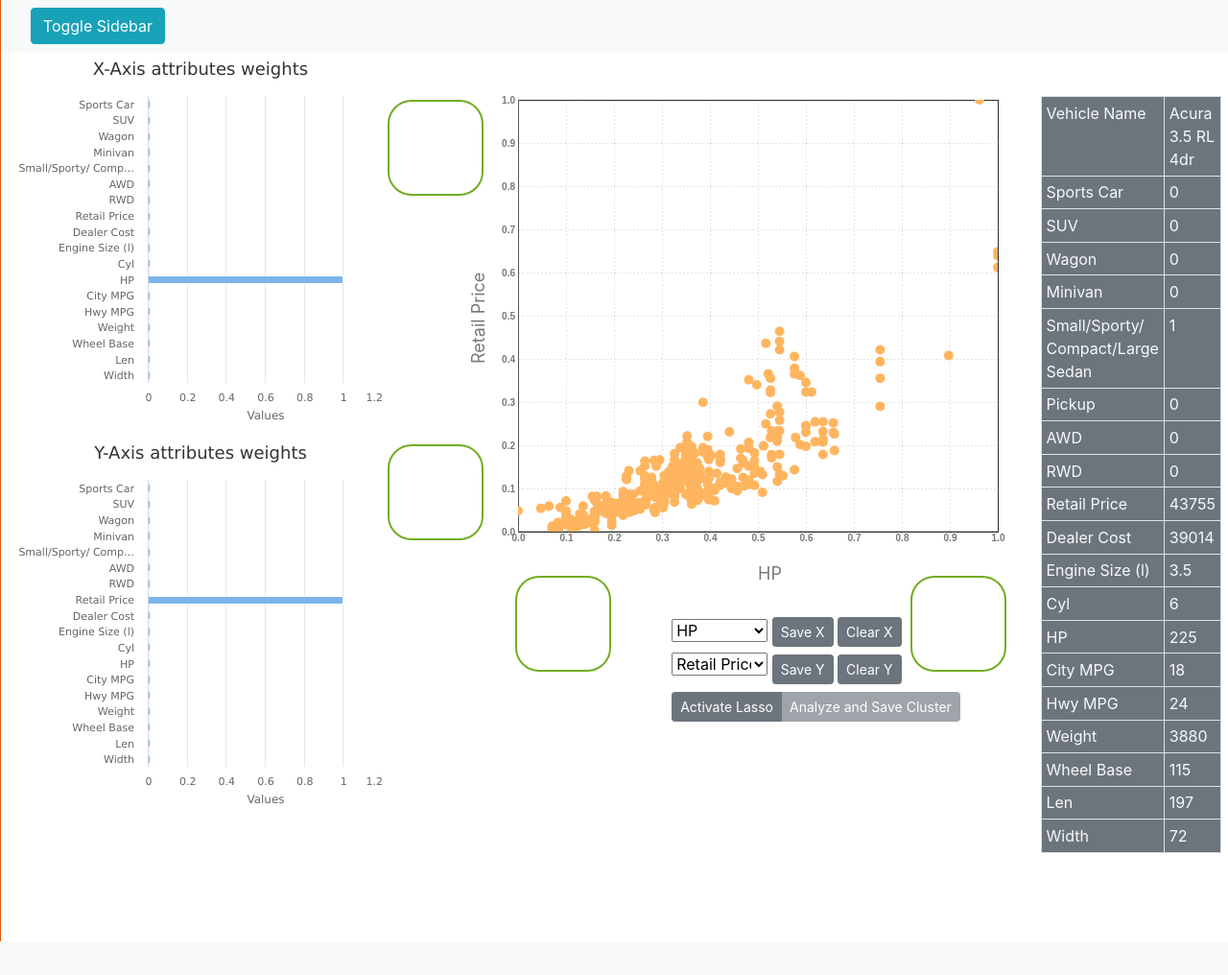
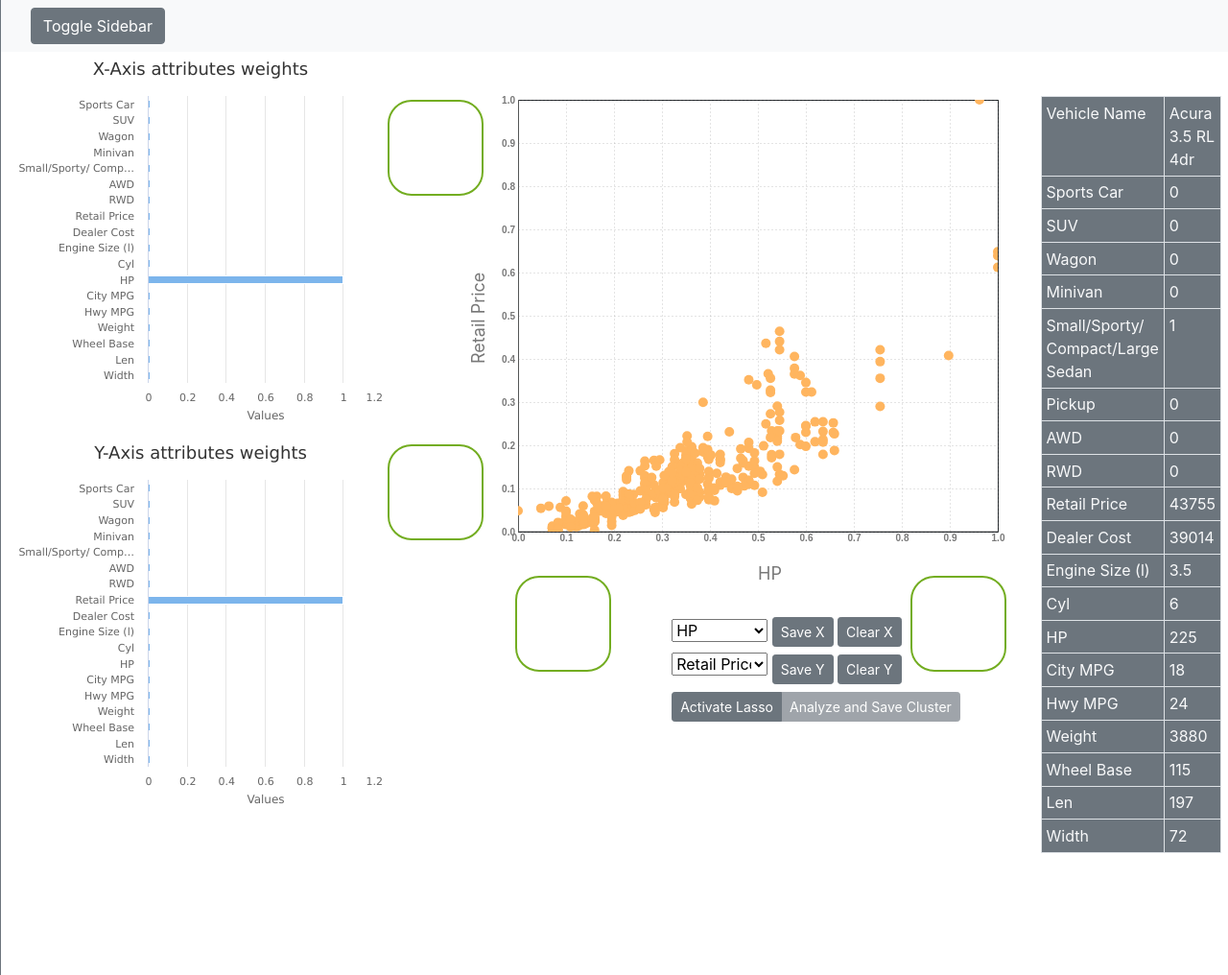
Before and after one commit to Akash127/CSE-578-Data-Visualization, a PHP site: page / in a window 1280 px wide. Shown: the whole page at 96% size. Before the commit the page ends 981 px from the top, so only its background shows below. Run offline with PHP 8.4, Linux system fonts and the light colour scheme; some libraries are stand-ins or nearby versions.

Commit message:
Some UI Updates

```diff
--- a/css/style.css
+++ b/css/style.css
@@ -140,6 +140,8 @@ table{
 .selected {
     fill: steelblue;
 }
+
+/* Side Bar Styles */
 .wrapper {
     display: flex;
     width: 100%;
@@ -147,14 +149,25 @@ table{
 }
 #sidebar{
     width: 321px;
-    background-color: #e15707;
+    /* background-color: #6C757D; */
+    background-color: #6C757D;
+    /* background-color: #E7E7E7; */
 }
 #sidebar.active {
     margin-left: -320px;
 }
 #main-content{width:100%}
-.compare{background-color: cornsilk;}
 #ToCompare1 svg{margin-top:-6px}
 #ToCompare2 svg{margin-top:-146px}
 #ToCompare3 svg{margin-top:-286px}
 #ToCompare4 svg{margin-top:-420px}
+
+.sidebar-header {
+    color:#F4F9FA;
+}
+
+.compare {
+    /* border: 2px solid red; */
+    border-radius: 10px;
+    background-color: #BBBDBF;
+}
--- a/index.html
+++ b/index.html
@@ -20,24 +20,27 @@
   <body>
 <div class="wrapper">
 <nav id="sidebar" class="active">
-<div class="sidebar-header">
-            <h2>Last 4 clusters</h2>
-        </div>
+  <div class="sidebar-header text-center">
+      <h3>Saved Clusters</h3>
+  </div>
   <div class="sidebar-content">
-  <div id="ToCompare1" class="compare">Cluster 1</div>
-  <div id="ToCompare2" class="compare">Cluster 2</div>
-  <div id="ToCompare3" class="compare">Cluster 3</div>
-  <div id="ToCompare4" class="compare">Cluster 4</div>
+    <div id="ToCompare1" class="compare m-2"></div>
+    <div id="ToCompare2" class="compare m-2"></div>
+    <div id="ToCompare3" class="compare m-2"></div>
+    <div id="ToCompare4" class="compare m-2"></div>
   </div>
-      <button type="button" onclick="onCompareClusterClick()" class="btn btn-secondary mt-2 btn-sm" >
+
+  <div class="text-center">
+    <button type="button" onclick="onCompareClusterClick()" class="btn btn-dark mb-2 text-center" >
       Compare Clusters
     </button>
+  </div>
 </nav>
 <div id="main-content">
     <nav class="navbar navbar-expand-lg navbar-light bg-light">
         <div class="container-fluid">
 
-            <button type="button" id="sidebarCollapse" onclick="toggleSideBar()" class="btn btn-info">
+            <button type="button" id="sidebarCollapse" onclick="toggleSideBar()" class="btn btn-secondary">
                 <i class="fas fa-align-left"></i>
                 <span>Toggle Sidebar</span>
             </button>
--- a/js/scatterPlot.js
+++ b/js/scatterPlot.js
@@ -679,17 +679,17 @@ else $("#ToCompare1").empty();
   if($("#ToCompare2>svg").length!=0){
     document.getElementById("ToCompare2").childNodes[1].setAttribute("viewBox",viewBox2 );
   }
-else $("#ToCompare2").empty(),$("#ToCompare2").html("CLuster 2");
+  // else $("#ToCompare2").empty(),$("#ToCompare2").html("CLuster 2");
 
   if($("#ToCompare3>svg").length!=0){
     document.getElementById("ToCompare3").childNodes[1].setAttribute("viewBox",viewBox3 );
   }
-else $("#ToCompare3").empty(),$("#ToCompare3").html("CLuster 3");
+  // else $("#ToCompare3").empty(),$("#ToCompare3").html("CLuster 3");
 
   if($("#ToCompare4>svg").length!=0){
     document.getElementById("ToCompare4").childNodes[1].setAttribute("viewBox",viewBox4  );
   }
-else $("#ToCompare4").empty(),$("#ToCompare4").html("CLuster 4");
+  // else $("#ToCompare4").empty(),$("#ToCompare4").html("CLuster 4");
 }
 
 // Function to Check if Cluster is Valid or Not
```
Lines whose indentation alone changed are shown as unchanged.
